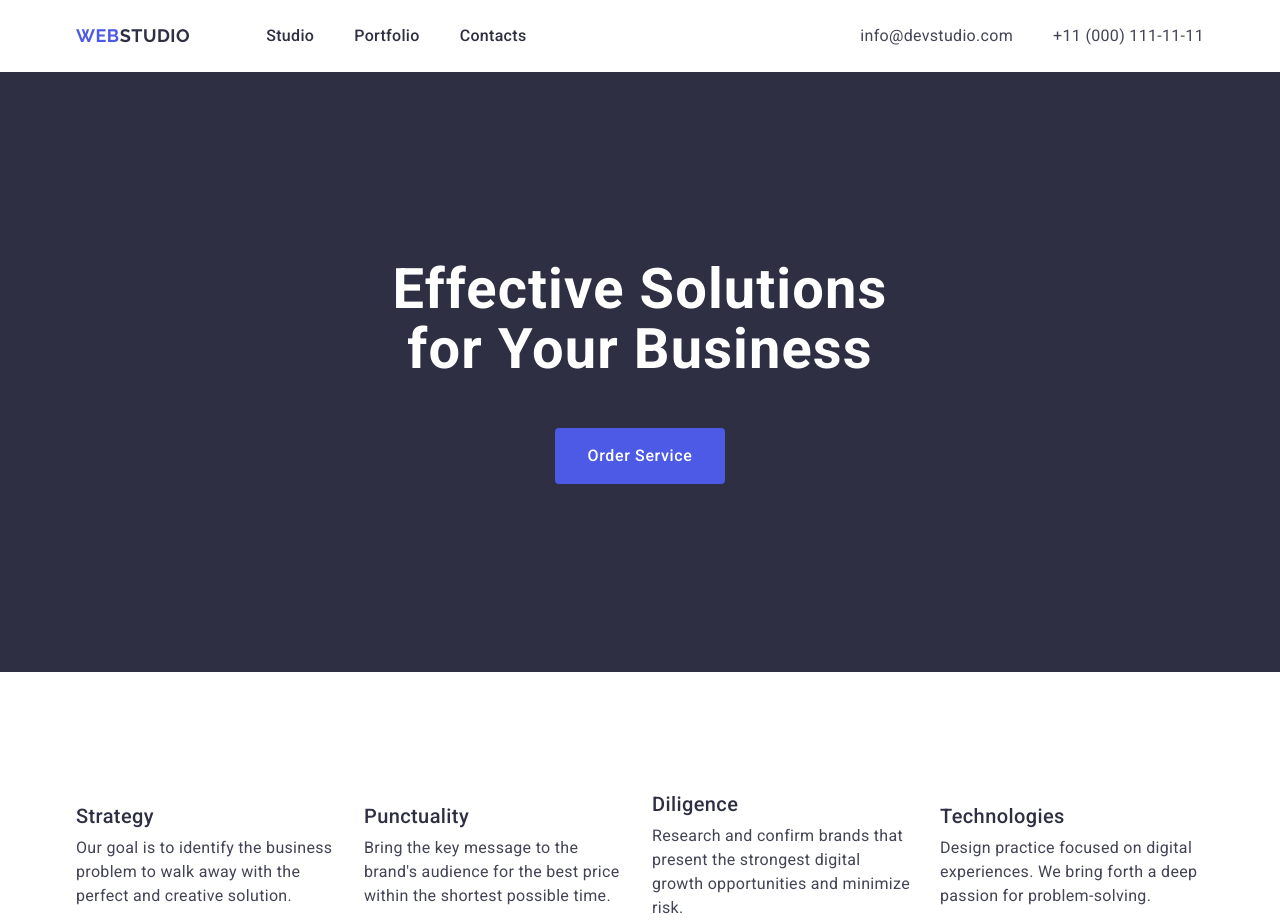
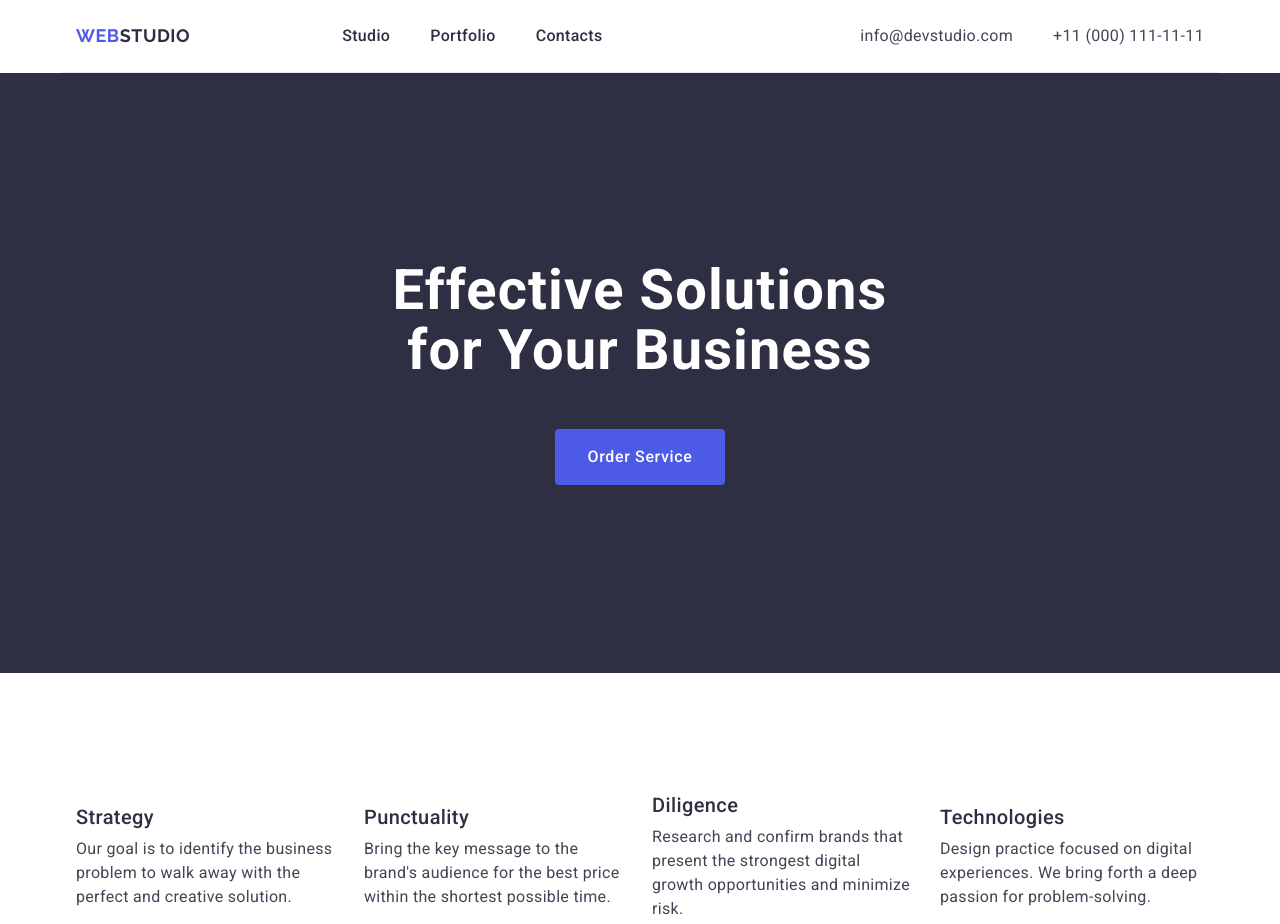
Before and after one commit to romanpanfilov/goit-markup-hw-03, a plain HTML site: page index.html in a window 1280 px wide. Shown: the top 924 px of the page. Drawn offline with nearby package versions, Linux system fonts and the light colour scheme.

Commit message:
update css

```diff
--- a/css/styles.css
+++ b/css/styles.css
@@ -72,8 +72,7 @@ address {
 }
 
 .container-header {
-  padding-top: 24px;
-  padding-bottom: 24px;
+  border-bottom: 1px solid #e7e9fc;
   display: flex;
   align-items: center;
 }
@@ -93,6 +92,7 @@ address {
   letter-spacing: 0.03em;
   text-transform: uppercase;
   color: #4d5ae5;
+  margin-right: 76px;
 }
 .logo-item {
   font-family: "Raleway", sans-serif;
@@ -107,6 +107,8 @@ address {
 .header-menu {
   display: flex;
   gap: 40px;
+  padding-top: 24px;
+  padding-bottom: 24px;
 }
 
 .header-menu-list {
@@ -191,7 +193,10 @@ address {
   align-items: center;
 }
 
-.business-btn {
+.business-button {
+  display: block;
+  min-width: 169px;
+  height: 56px;
   font-weight: 500;
   font-size: 16px;
   line-height: 150%;
@@ -375,10 +380,10 @@ address {
 
 .footer {
   background-color: #2e2f42;
+  padding: 100px 0;
 }
 
 .footer-container {
-  padding: 100px 0;
 }
 
 .footer-logo {
@@ -390,7 +395,7 @@ address {
   text-transform: uppercase;
   color: #4d5ae5;
   display: inline-block;
-  margin-bottom: 18px;
+  margin-bottom: 16px;
 }
 
 .footer-logo-item {
--- a/index.html
+++ b/index.html
@@ -65,15 +65,14 @@
       <section class="business-section">
         <div class="container">
           <h1 class="business-title">Effective Solutions for Your Business</h1>
-          <div class="business-button">
-            <button type="button" class="business-btn">Order Service</button>
-          </div>
+          <button type="button" class="business-button">Order Service</button>
         </div>
       </section>
       <!-- SECTION 2 -->
       <section class="features-section">
+        <div class="container">
           <h2 class="visually-hidden">Features</h2>
-        <div class="container">
+
           <ul class="features-menu">
             <li class="features-menu-list">
               <h3 class="features-menu-subtitle">Strategy</h3>
@@ -256,7 +255,6 @@
     <!-- FOOTER -->
     <footer class="footer">
       <div class="container footer-container">
-        <div class="container">
         <a class="footer-logo" href="./index.html"
           >Web<span class="footer-logo-item">Studio</span></a
         >
@@ -265,7 +263,6 @@
           digital marketing & growth solutions.
         </p>
       </div>
-      </div>
     </footer>
   </body>
 </html>
```
Lines whose indentation alone changed are shown as unchanged.
